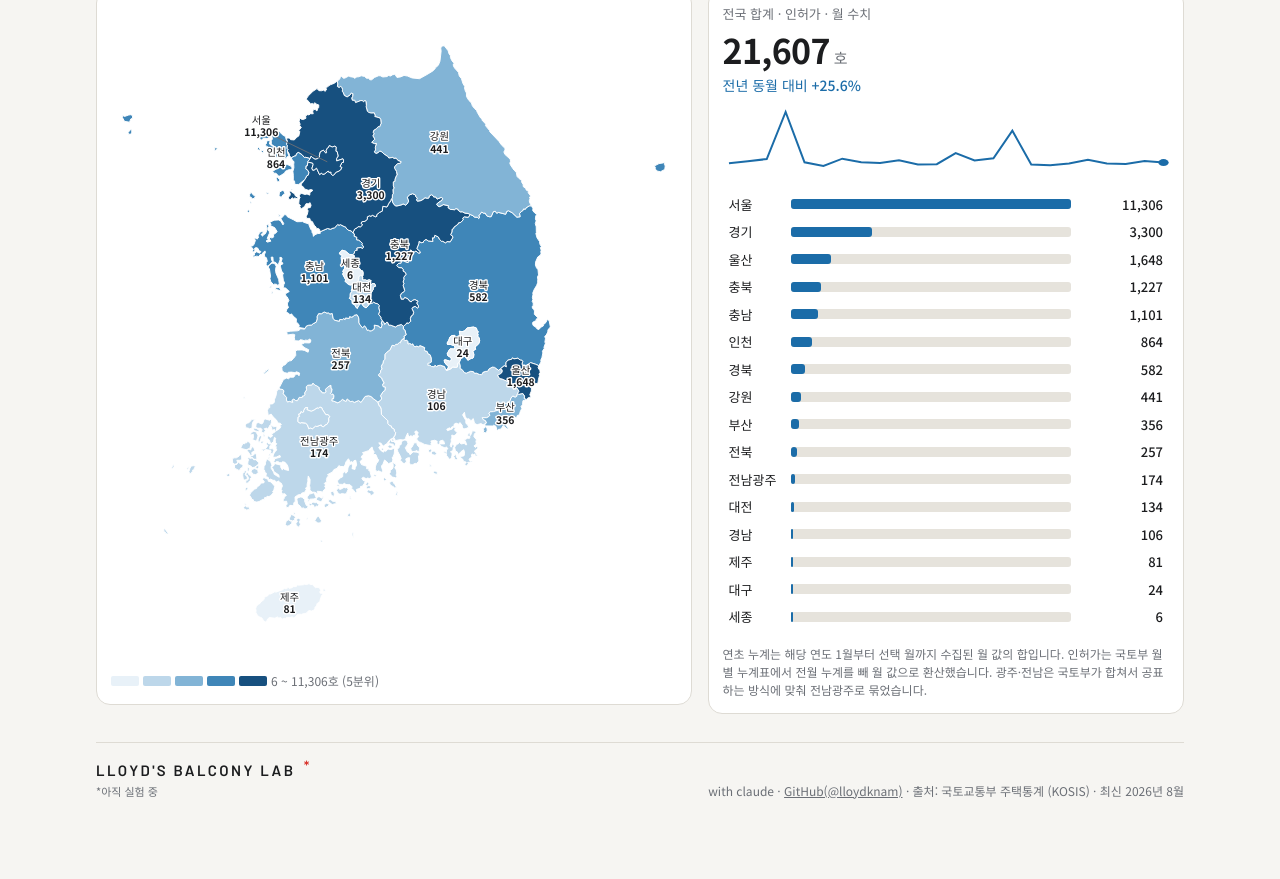
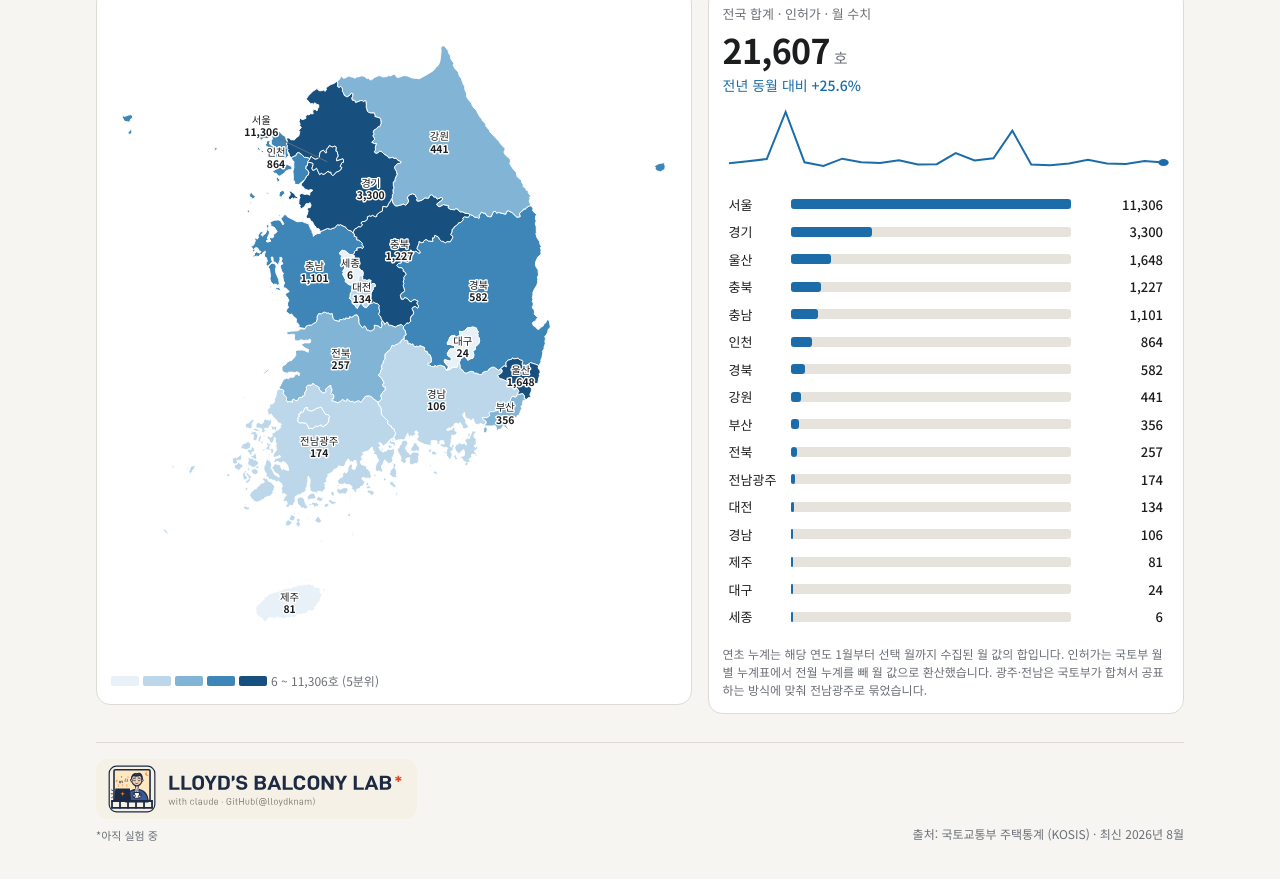
Before and after one commit to lloydknam/housing-map, a plain HTML site: page index.html in a window 1280 px wide. Shown: the part 253-1132 px from the top of the page. Before the commit the page ends 1093 px from the top, so only its background shows below. Drawn offline with nearby package versions, Linux system fonts and the light colour scheme.

Commit message:
feat: 푸터 크레딧을 Lloyd's Balcony Lab 로고 이미지로 교체, 파비콘 추가
Co-Authored-By: Claude Sonnet 5.5 <noreply@anthropic.com>
Claude-Session: https://claude.ai/code/session_01Szm5GH55bo8MXMvzv9a7i3

```diff
--- a/index.html
+++ b/index.html
@@ -5,8 +5,11 @@
 <meta name="viewport" content="width=device-width, initial-scale=1">
 <title>주택공급 지도</title>
 <meta name="description" content="국토교통부 월간 주택통계를 시도별 지도 위에 보여주는 인허가·착공·준공·미분양 대시보드">
+<link rel="icon" type="image/svg+xml" href="assets/brand/favicon.svg">
+<link rel="icon" type="image/png" sizes="32x32" href="assets/brand/favicon-32.png">
+<link rel="apple-touch-icon" href="assets/brand/apple-touch-icon.png">
 <link rel="preconnect" href="https://fonts.googleapis.com">
-<link href="https://fonts.googleapis.com/css2?family=Barlow:wght@500;600&family=Noto+Sans+KR:wght@400;500;700&display=swap" rel="stylesheet">
+<link href="https://fonts.googleapis.com/css2?family=Noto+Sans+KR:wght@400;500;700&display=swap" rel="stylesheet">
 <style>
   :root {
     --bg: #f6f5f2;
@@ -87,9 +90,10 @@
   .note { font-size: 12px; color: var(--muted); margin-top: 14px; }
   footer { margin-top: 28px; padding-top: 16px; border-top: 1px solid var(--line); display: flex; flex-wrap: wrap;
     align-items: flex-end; justify-content: space-between; gap: 10px; font-size: 12px; color: var(--muted); }
-  .brand { font-family: "Barlow", sans-serif; font-weight: 600; font-size: 15px; letter-spacing: .16em; color: var(--ink); position: relative; display: inline-block; padding-right: 14px; }
-  .brand sup { color: #d8322b; font-size: 14px; position: absolute; top: -4px; right: 0; letter-spacing: 0; }
-  .brand-note { font-size: 11px; color: var(--muted); margin-top: 2px; }
+  /* 로고 SVG는 밝은 배경용(남색 글자)이라 다크 모드에서도 읽히도록 크림색 칩 위에 올린다 */
+  .lockup { display: inline-block; background: #f6f1e6; border-radius: 12px; padding: 6px 12px; line-height: 0; }
+  .lockup img { display: block; height: 48px; width: auto; }
+  .brand-note { font-size: 11px; color: var(--muted); margin-top: 4px; }
   footer a { color: inherit; }
 </style>
 </head>
@@ -132,12 +136,11 @@
   </div>
 
   <footer>
-    <div>
-      <div class="brand">LLOYD'S BALCONY LAB<sup>*</sup></div>
+    <div class="credit">
+      <a class="lockup" href="https://github.com/lloydknam" target="_blank" rel="noopener"><img src="assets/brand/lockup-light.svg" alt="Lloyd's Balcony Lab · with claude · GitHub(@lloydknam)" height="48"></a>
       <div class="brand-note">*아직 실험 중</div>
     </div>
-    <div>with claude · <a href="https://github.com/lloydknam" target="_blank" rel="noopener">GitHub(@lloydknam)</a>
-      <span id="srcLine"></span></div>
+    <div id="srcLine"></div>
   </footer>
 </div>
 <div id="tip"></div>
@@ -395,7 +398,7 @@
       fetch('data/housing.json', { cache: 'no-cache' }).then((r) => r.json()),
       fetch('data/provinces.geo.json').then((r) => r.json())]);
     DATA = META.data || {};
-    $('srcLine').textContent = ' · 출처: ' + META.source + (META.latest ? ' · 최신 ' + monthText(META.latest) : '');
+    $('srcLine').textContent = '출처: ' + META.source + (META.latest ? ' · 최신 ' + monthText(META.latest) : '');
     const box = $('metrics');
     META.metrics.forEach((m) => {
       const b = document.createElement('button'); b.className = 'btn'; b.dataset.id = m.id; b.textContent = m.label;
```
Also changed, not shown: assets/brand/apple-touch-icon.png (added), assets/brand/favicon-32.png (added), assets/brand/favicon.svg (added), assets/brand/lockup-light.svg (added), 1 other file.
